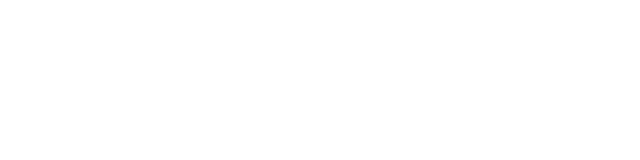
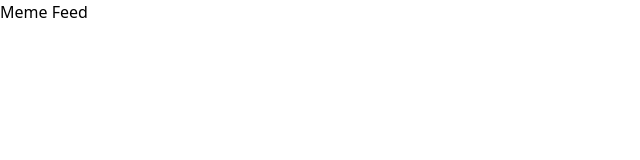
Before and after one commit to cyberohn2/The-Meme-App, a React (Vite) app: page /The-Meme-App/Meme-Feed in a window 1280 px wide. Before the commit this address had no page. Shown: the top 160 px of the page, without its empty margins (0-640 px from the left). Built offline with nearby package versions, Linux system fonts and the light colour scheme.

Commit message:
fixed: routes

```diff
--- a/src/App.jsx
+++ b/src/App.jsx
@@ -2,6 +2,7 @@
 import Home from "./Components/Home"
 import MemeEditor from "./Components/MemeEditor"
 import TweetEditor from "./Components/TweetEditor"
+import MemeFeed from "./Components/MemeFeed"
 
 
 function App() {
@@ -11,8 +12,9 @@
       <Router >
         <Routes>
           <Route exact path="/The-Meme-App" element={<Home />}></Route>
-          <Route exact path="/The-Meme-App/Meme-Editor" element={<MemeEditor />}></Route>
-          <Route exact path="/The-Meme-App/Tweet-Editor" element={<TweetEditor />}></Route>
+          <Route path="/The-Meme-App/Meme-Feed" element={<MemeFeed />}></Route>
+          <Route path="/The-Meme-App/Meme-Editor" element={<MemeEditor />}></Route>
+          <Route path="/The-Meme-App/Tweet-Editor" element={<TweetEditor />}></Route>
         </Routes>
       </Router>
     </>
```
